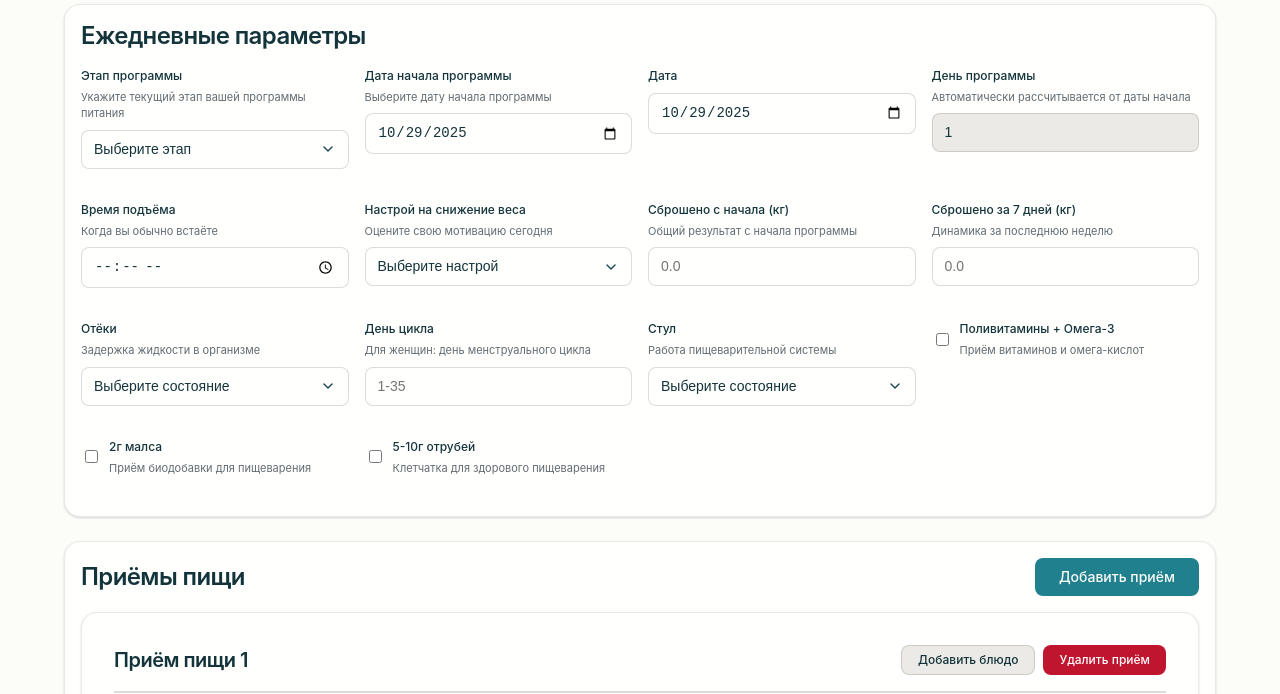
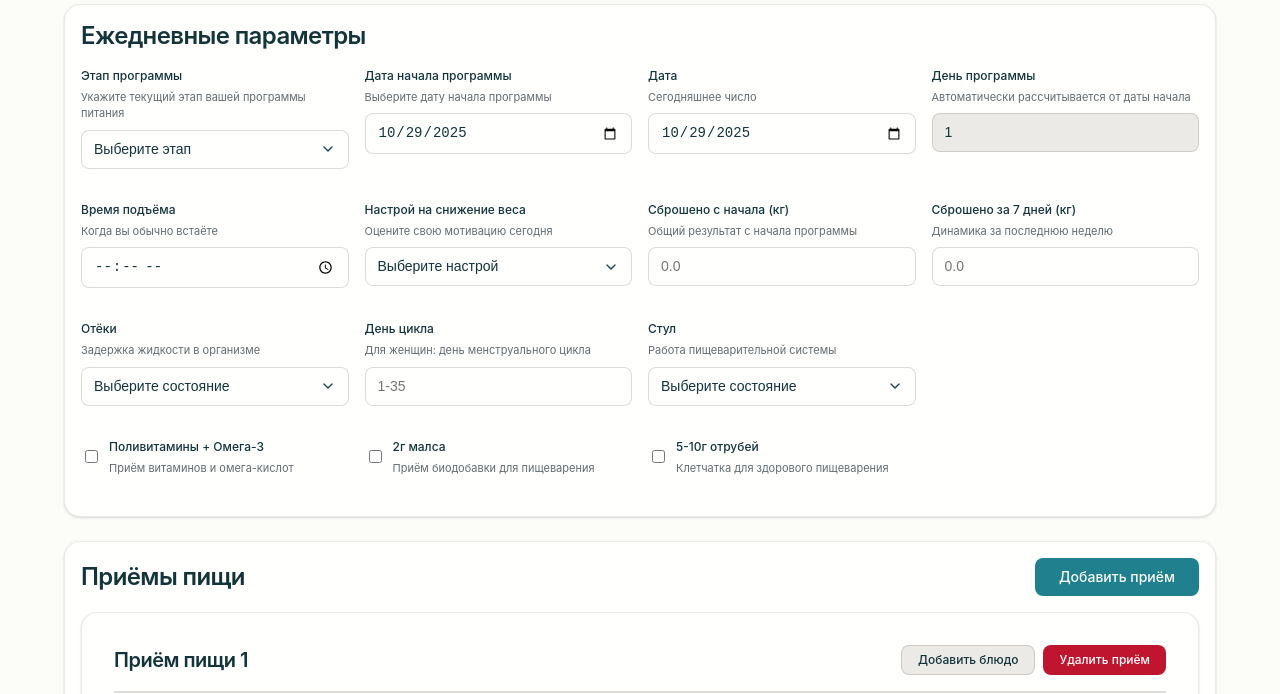
Before and after one commit to Casset-cloud/my-nitrition-app, a plain HTML site: page index.html in a window 1280 px wide. Shown: the part 106-800 px from the top of the page. Drawn offline with Linux system fonts and the light colour scheme.

Commit message:
Update index.html

```diff
--- a/index.html
+++ b/index.html
@@ -49,6 +49,9 @@
                     <div class="form-group">
                         <label class="form-label" for="data">
                             Дата
+                             <span style="display: block; font-size: 11px; font-weight: 400; color: var(--color-text-secondary); margin-top: 4px;">
+                                Сегодняшнее число
+                            </span>
                         </label>
                         <input type="date" id="data" class="form-control">
                     </div>
@@ -157,6 +160,11 @@
                             <option value="Нерегулярный">Нерегулярный</option>
                         </select>
                     </div>
+
+                    <!-- Пустое поле -->
+                    <div class="form-group">
+                    </div>
+
 
                     <!-- Поливитамины + Омега-3 -->
                     <div class="form-group">
```
